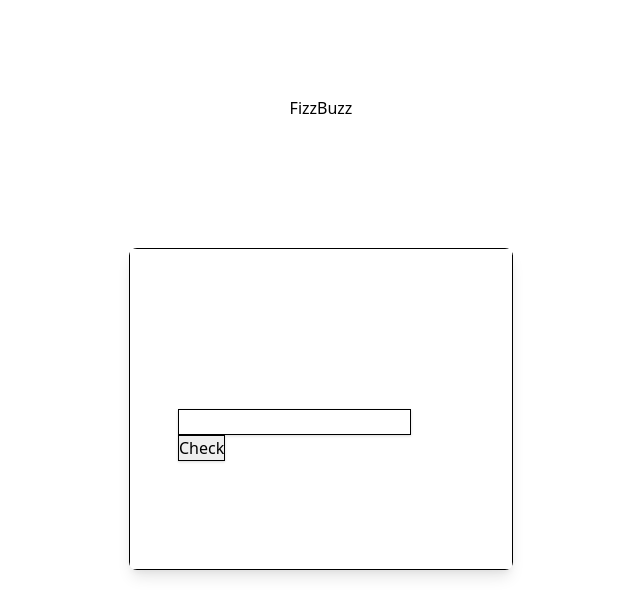
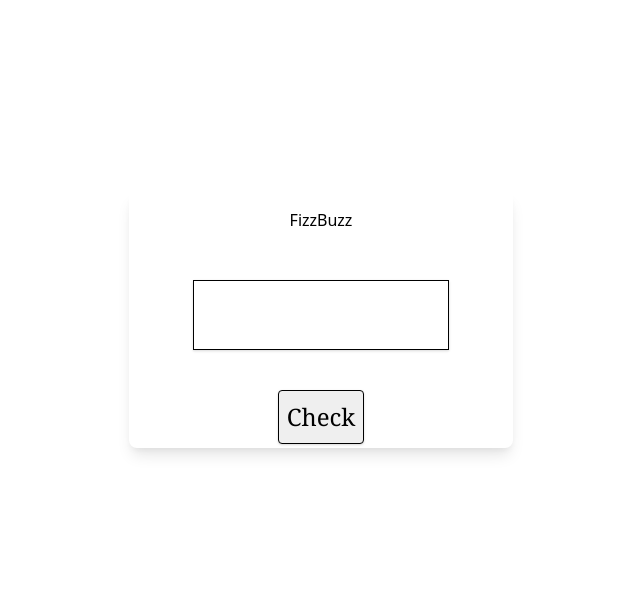
Before and after one commit to Noelryn/Fizzbuzz, a website: page src/index.html in a window 1280 px wide. Shown: the whole page, without its empty margins (319-959 px from the left). Drawn offline with nearby package versions, Linux system fonts and the light colour scheme.

Commit message:
added more styling to the index file and finished the Questions on the read me file

```diff
--- a/src/index.html
+++ b/src/index.html
@@ -10,28 +10,31 @@
         <title>FizzBuzz</title>
     </head>
 
-<div class="py-12"></div>
+<div class="py-24"></div>
 
-<h1 class= "text-center">FizzBuzz</h1>
 
-<div class="py-16"></div>
+
 
     <body>
-        <div class="mb-4">
-            <div class="bg-white mx-auto max-w-sm  shadow-lg rounded-lg overflow-hidden">
-                    <div class="sm:flex sm:items-center px-12 py-8 shadow appearance-none border border-black inline-block">
-                        <div class="block h-16 sm:h-24 py-32 rounded-full mx-auto mb-4 sm:mb-0 sm:mr-4 sm:ml-0">
-                      <div class="text-center sm:text-left sm:flex-grow">
 
+            <div class=" bg-purple-lightest mx-auto max-w-sm shadow-lg rounded-lg overflow-hidden">
+                <div class="flex items-center h-64 ">
+                    <div class="h-64 md:max-w-xs md:mx-auto">
 
-        <input class="shadow appearance-none border border-black inline-block" type="text" id="value">
-        <input class="shadow appearance-none border border-black inline-block" type="submit" value="Check" id="button">
-        <div id="display_answer"></div>
-        </div>
-        </div>
-        </div>
-        </div>
-        </div>
+                            <h1 class= "text-center py-4">FizzBuzz</h1>
+
+                        <div class="block p-8 flex-col flex mb-2 md:w-full">
+                          <input class="shadow appearance-none border border-black inline-block hover:border-grey-dark bg-grey-lightest text-center text-2xl py-4 px-3 font-sans font-thin text-black" id="value" type="text"></div>
+                            <div class="flex flex-col md:w-full">
+                                <input class= "block bg-red-light hover:bg-black hover:text-white text-black font-light font-serif text-2xl mx-auto mb-8 p-2 rounded shadow appearance-none border border-black inline-block" type="submit" value="Check" id="button"></div>
+
+                                </div>
+                            </div>
+                        </div>
+                    </div>
+                </div>
+            </div>
+        <div class="block text-center uppercase text-3xl font-sans py-4 font-bold" id="display_answer"></div>
 
     </body>
 
```
Also changed, not shown: README.md.
